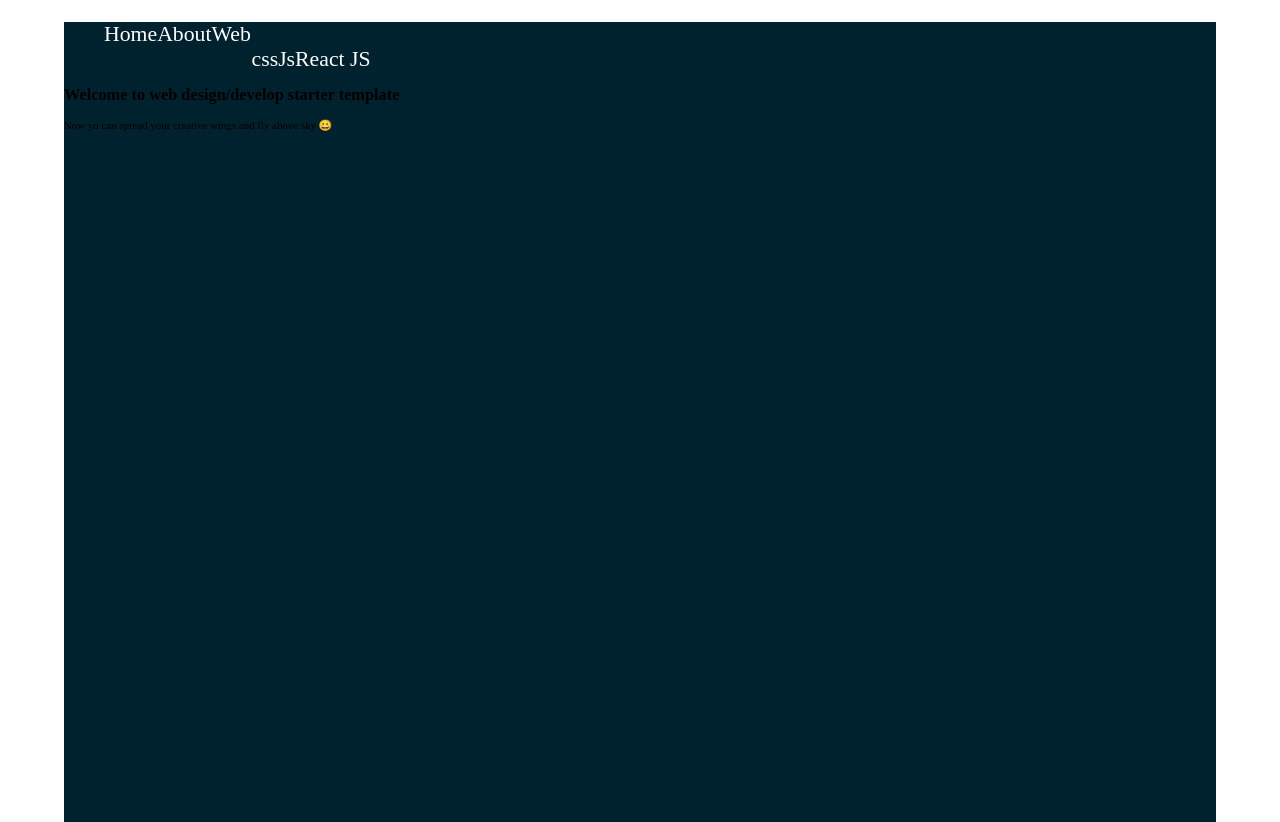
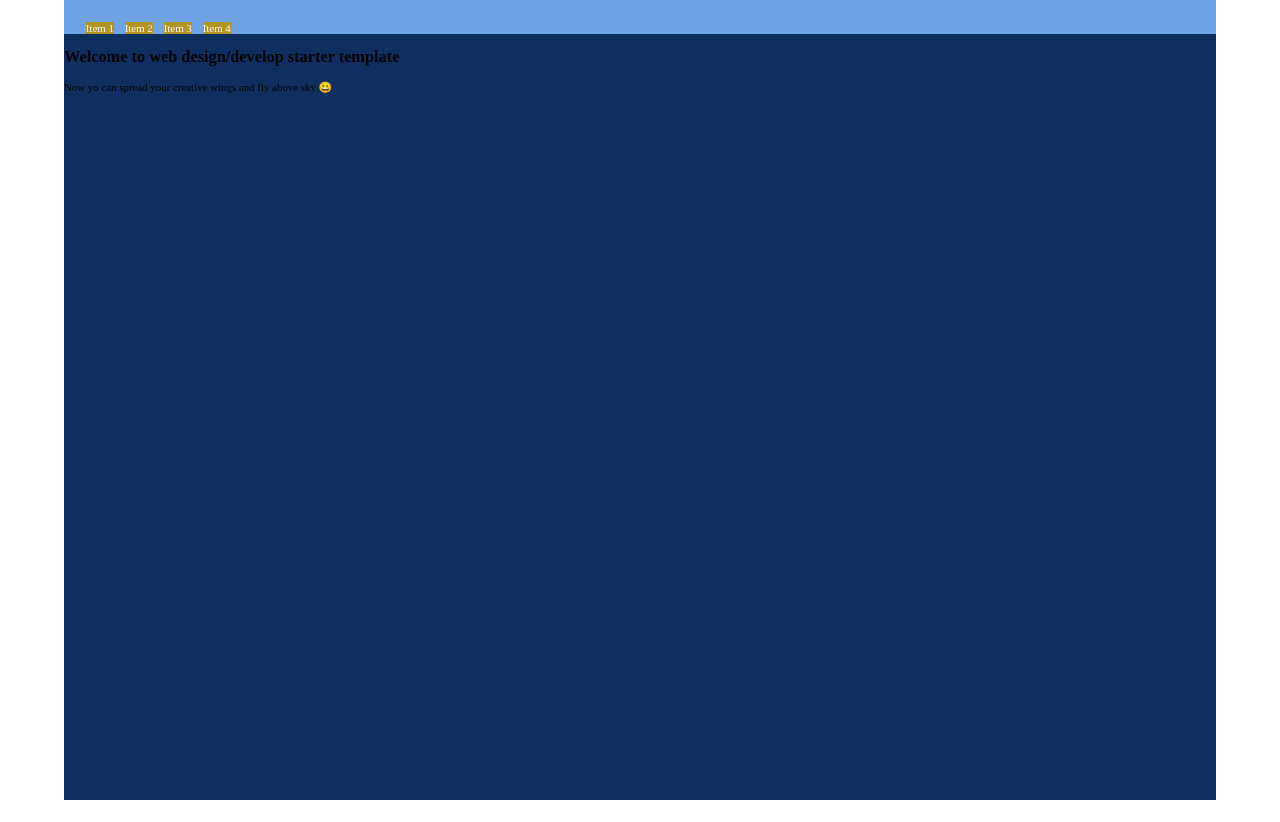
Before and after one commit to androwebgraphic/webtemplates, a plain HTML site: page boilerplate/index.html in a window 1280 px wide. After the commit the page ends 800 px from the top, so only its background shows below. Drawn offline with Linux system fonts and the light colour scheme.

Commit message:
css bg changes

```diff
--- a/boilerplate/css/styles.css
+++ b/boilerplate/css/styles.css
@@ -1,3 +1,4 @@
+/* ********* CSS RESET START ***** */
 html{
 
 	box-sizing: border-box;
@@ -10,39 +11,63 @@ body{
 margin: 0;
 padding: 0;
 
-}
-#Wrap{
-	dispalay:flex;
-	flex-direction: column;
-	margin: 0 auto;
+}ul{
+	margin: 0;
 	padding: 0;
-	width:90%;
-	background-color: rgb(0, 34, 47);
-	min-height: 100vh;
-}
-ul{
-
 	list-style: none;
 	text-decoration: none;
 	/* display: none; */
 }
-#Main-nav {
+/* ********* CSS RESET END ***** */
+#Wrap{
+	width:90%;
+	display: flex;
+	flex-direction: column;
+	background-color: rgb(15, 47, 97);
+	margin: 0 auto 0 auto;
+	height: 100vh;
+}
+header{
 
-	margin-top: 2rem;
-}ul{
+	background-color: #6fa4e4;
 
-	/* margin: 2rem 0 0 0; */
+}
+#Main-menu{
+
 	display: flex;
-	flex-direction: row;
-	justify-content: flex-start;
+	padding: 2rem 0 0 2rem;
 
-	ul li{
+	a{
+		margin-right:1rem;
+		text-decoration: none;
+		/* font-size: 2.5rem; */
+		color: white;
+		background-color:#b19421;
 
-		flex-grow: 1;
-	}
-	a{
-		font-size: 2rem;
-		color: white;
-		text-decoration: none;
 	}
 }
+
+/* 1. Hide all sub-menus by default */
+.sub-menu {
+  display: none;
+  /* position: absolute; /* Optional: for layout positioning */ */
+
+}
+
+.sub-menu li a{
+
+	color:orange;
+	font-size: 1rem;
+}
+/* 2. Target the 3rd 'li' ONLY if it HAS a '.sub-menu' inside it,
+	  then display that sub-menu when hovered */
+
+#Main-menu > li:nth-child(3):has(.sub-menu):hover .sub-menu {
+  display: flex;
+  flex-direction: column;
+  margin-left: 0rem;
+}
+main{
+
+	background-color:#052047;
+}
--- a/boilerplate/index.html
+++ b/boilerplate/index.html
@@ -18,24 +18,21 @@
 
   <body>
     <div id="Wrap">
+
       <header>
 
-         <nav id="Main-nav">
-           <ul clss="main-nav">
-           <li><a href="index.html">Home</a></li>
-           <li><a href="about.html">About</a></li>
-            <li><a href="web.html">Web</a>
-
-            <ul class="sub-nav">
-                 <li> <a href="css.html">css</a></li>
-                 <li> <a href="javascript.html">Js</a></li>
-                 <li> <a href="reactjs.html">React JS</a></li>
-               <li/>
+         <ul id="Main-menu">
+           <li><a href="#">Item 1</a></li>
+           <li><a href="#">Item 2</a></li>
+           <li>
+             <a href="#">Item 3</a>
+             <ul class="sub-menu">
+               <li><a href="#">Sub Item A</a></li>
+               <li><a href="#">Sub Item B</a></li>
              </ul>
-
-
-            </ul>
-         </nav>
+           </li>
+           <li><a href="#">Item 4</a></li>
+         </ul>
       </header>
 
       <section id="Main-content">
@@ -44,10 +41,10 @@
         <p>Now yo can spread your creative wings and fly above sky 😀</p>
       </section>
       <!--END of Main-content-->
+<!--  -->
+      <footer></footer>
+    </div> <!--END OF WRAP-->
 
-      <footer></footer>
-    </div>
-    <!--END OF WRAP-->
     <script src="./js/app.js"></script>
   </body>
 </html>
```
